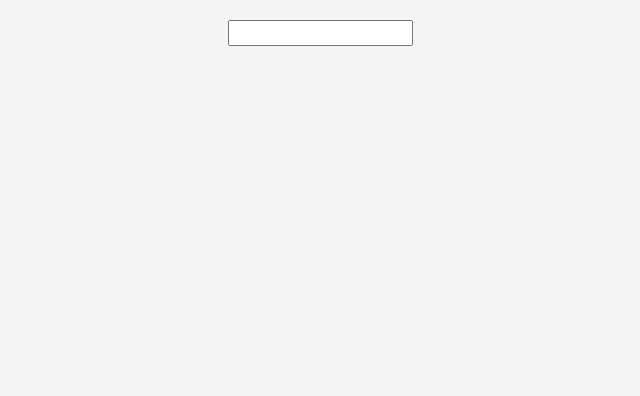
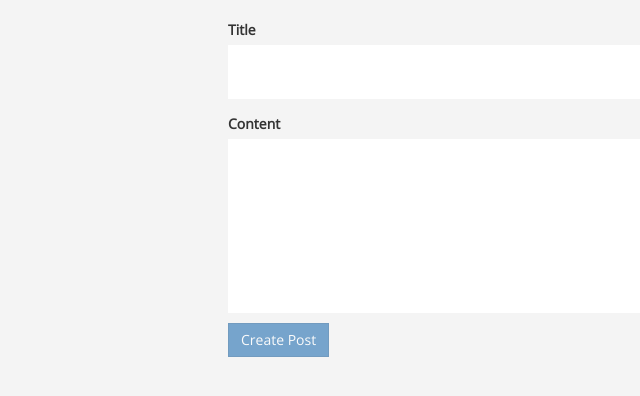
Before and after one commit to sinninga/blog-redux, a React app: page /posts/new in a window 1280 px wide. Shown: the top 396 px of the page, without its empty margins (112-752 px from the left). Built offline with nearby package versions, Linux system fonts and the light colour scheme.

Commit message:
dependencies resolved

```diff
--- a/src/actions/index.js
+++ b/src/actions/index.js
@@ -24,12 +24,13 @@ export function fetchPost(id) {
   };
 }
 
-export function createPost(body) {
+export function createPost(body, callback) {
   const request = fetch(`${ROOT_URL}?key=${API_KEY}`, {
     method: 'POST',
     headers: { 'Content-Type': 'application/json' },
     body: JSON.stringify(body)
   }).then(response => response.json())
+    .then(callback);
 
   return {
     type: POST_CREATED,
--- a/src/containers/posts_new.jsx
+++ b/src/containers/posts_new.jsx
@@ -4,11 +4,47 @@ import { reduxForm, Field } from 'redux-form';
 import { createPost } from '../actions';
 
 class PostsNew extends Component {
+  onSubmit = (values) => {
+    this.props.createPost(values, (post) => {
+      this.props.history.push('/'); // Navigate after submit
+        return post;
+    });
+  }
+
+  renderField(field) {
+    return (
+      <div className="form-group">
+        <label>{field.label}</label>
+        <input
+          className="form-control"
+          type={field.type}
+          {...field.input}
+        />
+      </div>
+    );
+  }
   render() {
     return (
       <div>
-        <form>
-          <input />
+        <form onSubmit={this.props.handleSubmit(this.onSubmit)}>
+          <Field
+            label="Title"
+            name="title"
+            type="text"
+            component={this.renderField}
+          />
+          <label htmlFor="content">Content</label>
+          <Field
+            className="form-control"
+            label="Content"
+            name="content"
+            component="textarea"
+            rows="8"
+          />
+          <button className="btn btn-primary" type="submit"
+          disabled={this.props.pristine || this.props.submitting}>
+            Create Post
+          </button>
         </form>
       </div>
     );
```
Also changed, not shown: package.json (+4 -3 lines), 1 other file (tests, documents, lock files or other folders).
